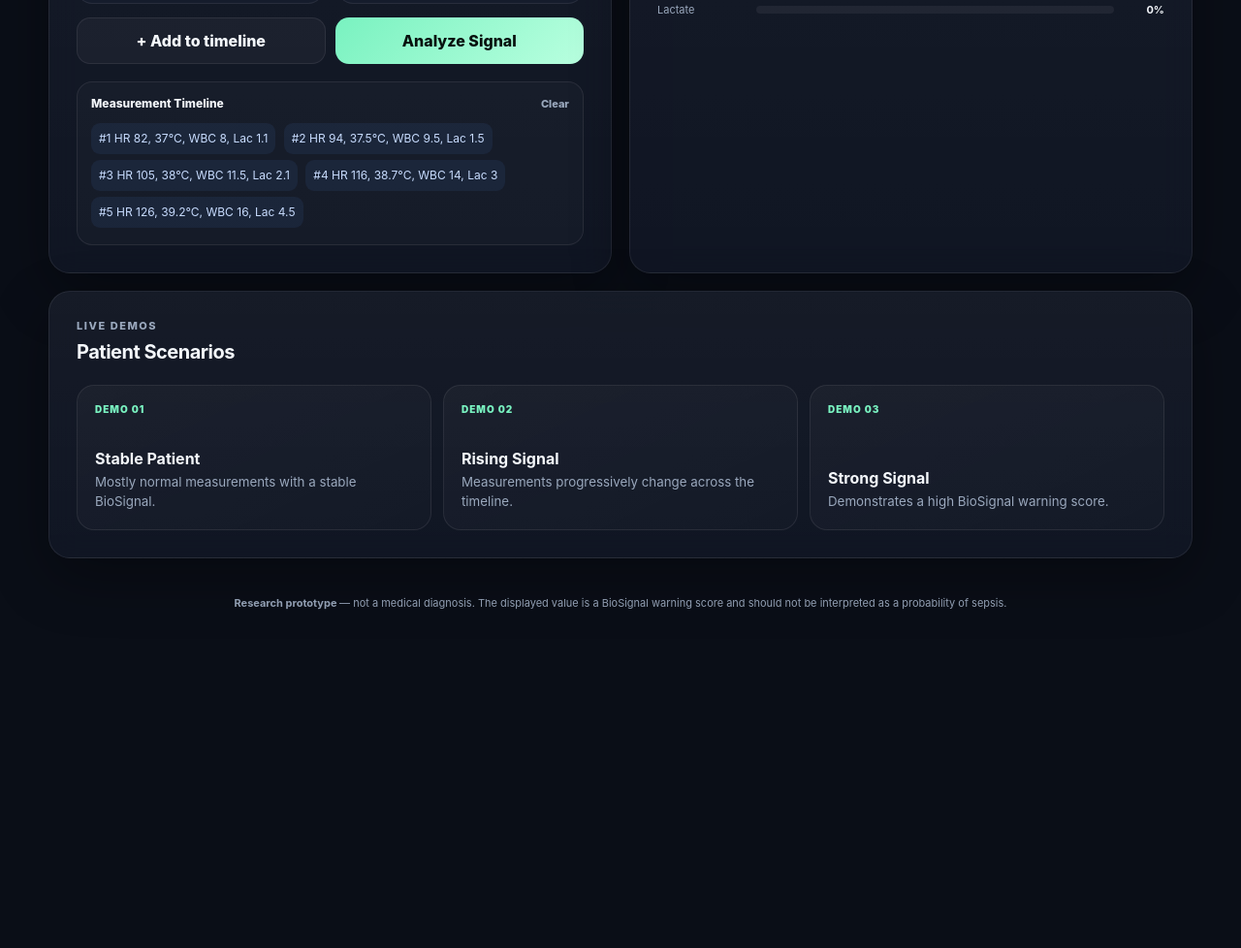
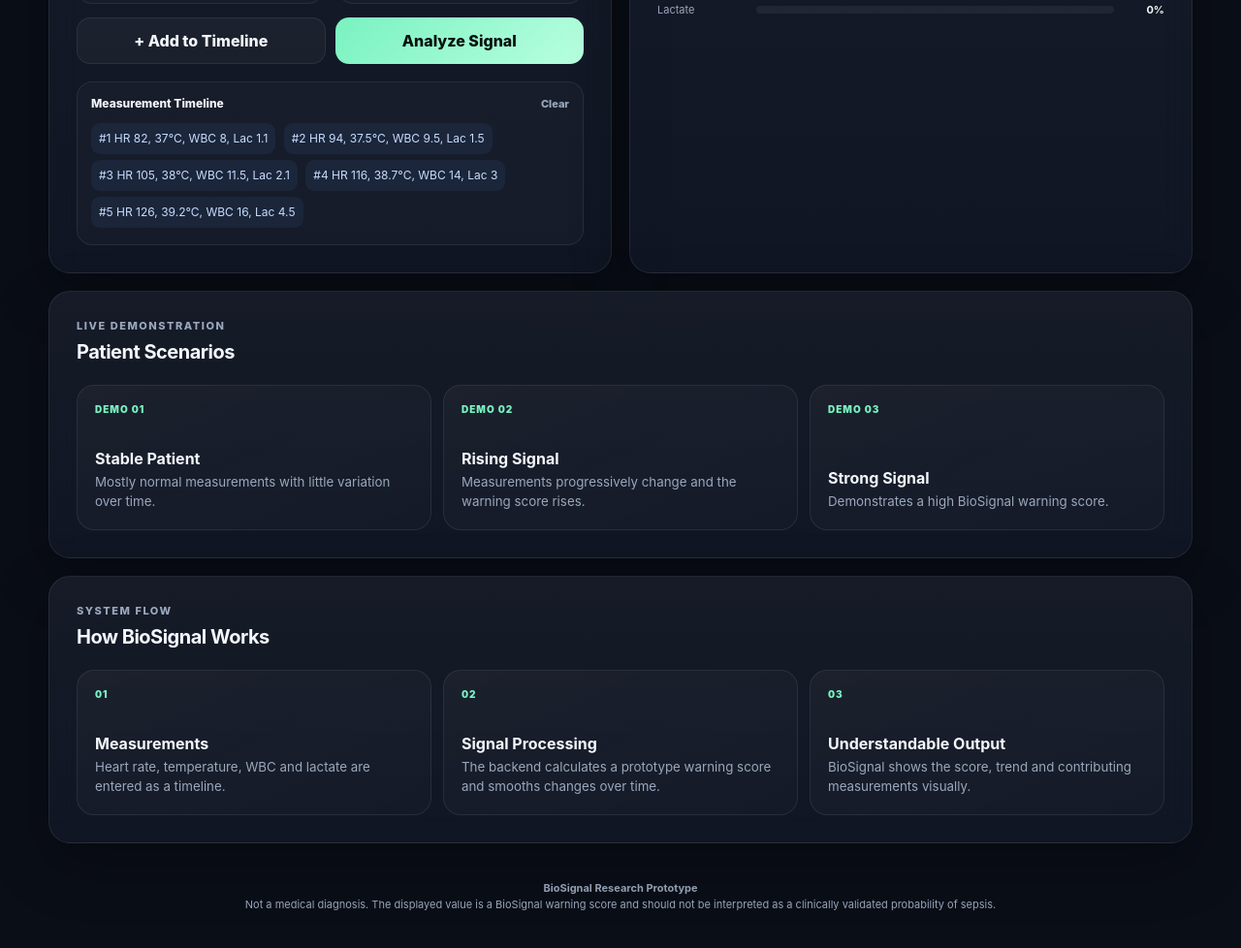
Before and after one commit to laviniaichimm-blip/HachatOwners, a plain HTML site: page frontend/index.html in a window 1280 px wide. Shown: the part 1128-2106 px from the top of the page at 97% size. Before the commit the page ends 1809 px from the top, so only its background shows below. Drawn offline with Linux system fonts and the light colour scheme; no server answers.

Commit message:
Enhance index.html with descriptions and text updates
Added meta description and improved text clarity throughout the HTML file. Updated button labels and section headings for better user understanding.

```diff
--- a/frontend/index.html
+++ b/frontend/index.html
@@ -1,12 +1,16 @@
 <!DOCTYPE html>
 <html lang="en">
-
 <head>
     <meta charset="UTF-8">
 
     <meta
         name="viewport"
         content="width=device-width, initial-scale=1.0"
+    >
+
+    <meta
+        name="description"
+        content="BioSignal — Physiological Early Signal Analysis"
     >
 
     <title>BioSignal</title>
@@ -17,13 +21,14 @@
     >
 </head>
 
-
 <body>
 
 <div class="page-shell">
 
+    <!-- ===================================================== -->
+    <!-- HEADER -->
+    <!-- ===================================================== -->
 
-    <!-- TOP BAR -->
     <header class="topbar">
 
         <div class="brand-row">
@@ -34,12 +39,16 @@
                 class="logo"
             >
 
-            <div>
-                <h1>BioSignal</h1>
+            <div class="brand-text">
+
+                <h1>
+                    BioSignal
+                </h1>
 
                 <p class="brand-subtitle">
                     Physiological Early Signal Analysis
                 </p>
+
             </div>
 
         </div>
@@ -52,11 +61,17 @@
     </header>
 
 
+    <!-- ===================================================== -->
+    <!-- MAIN DASHBOARD -->
+    <!-- ===================================================== -->
 
     <main class="dashboard">
 
 
-        <!-- MAIN SCORE -->
+        <!-- ================================================= -->
+        <!-- CURRENT SIGNAL -->
+        <!-- ================================================= -->
+
         <section class="hero-card panel">
 
             <div class="hero-copy">
@@ -103,15 +118,15 @@
                     id="statusText"
                     class="status-text"
                 >
-                    Choose a demo patient or enter
-                    a measurement history.
+                    Choose a patient scenario or enter
+                    your own measurement timeline.
                 </p>
 
             </div>
 
 
+            <!-- CURRENT MEASUREMENTS -->
 
-            <!-- CURRENT VALUES -->
             <div class="hero-side">
 
                 <div class="hero-side-card">
@@ -170,8 +185,10 @@
         </section>
 
 
+        <!-- ================================================= -->
+        <!-- SIGNAL GRAPH -->
+        <!-- ================================================= -->
 
-        <!-- GRAPH -->
         <section class="panel graph-panel">
 
             <div class="section-heading">
@@ -199,8 +216,10 @@
             </div>
 
 
+            <div class="chart-wrap">
 
-            <div class="chart-wrap">
+
+                <!-- Y AXIS -->
 
                 <div class="y-labels">
 
@@ -213,11 +232,13 @@
                 </div>
 
 
+                <!-- SVG GRAPH -->
+
                 <svg
                     id="signalChart"
                     viewBox="0 0 700 260"
                     role="img"
-                    aria-label="BioSignal history chart"
+                    aria-label="BioSignal warning score history"
                 >
 
                     <line
@@ -277,12 +298,17 @@
         </section>
 
 
+        <!-- ================================================= -->
+        <!-- INPUT + EXPLANATION -->
+        <!-- ================================================= -->
 
-        <!-- INPUT + EXPLANATION -->
         <section class="two-column">
 
 
-            <!-- INPUT -->
+            <!-- ============================================= -->
+            <!-- PATIENT INPUT -->
+            <!-- ============================================= -->
+
             <div class="panel">
 
                 <div class="section-heading">
@@ -302,9 +328,10 @@
                 </div>
 
 
-
                 <div class="form-grid">
 
+
+                    <!-- HEART RATE -->
 
                     <label>
 
@@ -328,6 +355,7 @@
                     </label>
 
 
+                    <!-- TEMPERATURE -->
 
                     <label>
 
@@ -351,6 +379,7 @@
                     </label>
 
 
+                    <!-- WBC -->
 
                     <label>
 
@@ -374,6 +403,7 @@
                     </label>
 
 
+                    <!-- LACTATE -->
 
                     <label>
 
@@ -399,18 +429,21 @@
                 </div>
 
 
+                <!-- ACTION BUTTONS -->
 
                 <div class="input-actions">
 
                     <button
+                        type="button"
                         class="secondary-button"
                         onclick="addMeasurement()"
                     >
-                        + Add to timeline
+                        + Add to Timeline
                     </button>
 
 
                     <button
+                        type="button"
                         class="primary-button"
                         onclick="analyzeHistory()"
                     >
@@ -420,6 +453,7 @@
                 </div>
 
 
+                <!-- TIMELINE PREVIEW -->
 
                 <div class="history-box">
 
@@ -429,7 +463,9 @@
                             Measurement Timeline
                         </span>
 
+
                         <button
+                            type="button"
                             class="text-button"
                             onclick="clearHistory()"
                         >
@@ -451,8 +487,10 @@
             </div>
 
 
+            <!-- ============================================= -->
+            <!-- EXPLANATION -->
+            <!-- ============================================= -->
 
-            <!-- EXPLANATION -->
             <div class="panel">
 
                 <div class="section-heading">
@@ -472,6 +510,7 @@
                 </div>
 
 
+                <!-- REASONS -->
 
                 <div
                     id="reasons"
@@ -479,12 +518,15 @@
                 >
 
                     <div class="reason-item muted">
+
                         Analysis reasons will appear here.
+
                     </div>
 
                 </div>
 
 
+                <!-- CONTRIBUTION BARS -->
 
                 <div class="contributors">
 
@@ -493,11 +535,14 @@
                     </p>
 
 
+                    <!-- HEART RATE -->
+
                     <div class="contributor-row">
 
                         <span>
                             Heart rate
                         </span>
+
 
                         <div class="bar-track">
 
@@ -508,6 +553,7 @@
 
                         </div>
 
+
                         <strong id="valueHr">
                             --
                         </strong>
@@ -515,12 +561,14 @@
                     </div>
 
 
+                    <!-- TEMPERATURE -->
 
                     <div class="contributor-row">
 
                         <span>
                             Temperature
                         </span>
+
 
                         <div class="bar-track">
 
@@ -531,6 +579,7 @@
 
                         </div>
 
+
                         <strong id="valueTemperature">
                             --
                         </strong>
@@ -538,12 +587,14 @@
                     </div>
 
 
+                    <!-- WBC -->
 
                     <div class="contributor-row">
 
                         <span>
                             WBC
                         </span>
+
 
                         <div class="bar-track">
 
@@ -554,6 +605,7 @@
 
                         </div>
 
+
                         <strong id="valueWbc">
                             --
                         </strong>
@@ -561,12 +613,14 @@
                     </div>
 
 
+                    <!-- LACTATE -->
 
                     <div class="contributor-row">
 
                         <span>
                             Lactate
                         </span>
+
 
                         <div class="bar-track">
 
@@ -576,6 +630,7 @@
                             ></div>
 
                         </div>
+
 
                         <strong id="valueLactate">
                             --
@@ -590,8 +645,10 @@
         </section>
 
 
+        <!-- ================================================= -->
+        <!-- DEMO PATIENTS -->
+        <!-- ================================================= -->
 
-        <!-- DEMOS -->
         <section class="panel demo-panel">
 
             <div class="section-heading">
@@ -599,7 +656,7 @@
                 <div>
 
                     <p class="eyebrow">
-                        LIVE DEMOS
+                        LIVE DEMONSTRATION
                     </p>
 
                     <h2>
@@ -611,11 +668,13 @@
             </div>
 
 
-
             <div class="demo-grid">
 
 
+                <!-- STABLE -->
+
                 <button
+                    type="button"
                     class="demo-card"
                     onclick="loadDemo('stable')"
                 >
@@ -624,20 +683,24 @@
                         DEMO 01
                     </span>
 
+
                     <strong>
                         Stable Patient
                     </strong>
 
+
                     <small>
                         Mostly normal measurements
-                        with a stable BioSignal.
+                        with little variation over time.
                     </small>
 
                 </button>
 
 
+                <!-- RISING -->
 
                 <button
+                    type="button"
                     class="demo-card"
                     onclick="loadDemo('rising')"
                 >
@@ -646,20 +709,24 @@
                         DEMO 02
                     </span>
 
+
                     <strong>
                         Rising Signal
                     </strong>
 
+
                     <small>
                         Measurements progressively
-                        change across the timeline.
+                        change and the warning score rises.
                     </small>
 
                 </button>
 
 
+                <!-- STRONG -->
 
                 <button
+                    type="button"
                     class="demo-card"
                     onclick="loadDemo('strong')"
                 >
@@ -668,9 +735,11 @@
                         DEMO 03
                     </span>
 
+
                     <strong>
                         Strong Signal
                     </strong>
+
 
                     <small>
                         Demonstrates a high
@@ -684,26 +753,115 @@
         </section>
 
 
+        <!-- ================================================= -->
+        <!-- HOW IT WORKS -->
+        <!-- ================================================= -->
+
+        <section class="panel demo-panel">
+
+            <div class="section-heading">
+
+                <div>
+
+                    <p class="eyebrow">
+                        SYSTEM FLOW
+                    </p>
+
+                    <h2>
+                        How BioSignal Works
+                    </h2>
+
+                </div>
+
+            </div>
+
+
+            <div class="demo-grid">
+
+
+                <div class="demo-card">
+
+                    <span class="demo-kicker">
+                        01
+                    </span>
+
+                    <strong>
+                        Measurements
+                    </strong>
+
+                    <small>
+                        Heart rate, temperature,
+                        WBC and lactate are entered
+                        as a timeline.
+                    </small>
+
+                </div>
+
+
+                <div class="demo-card">
+
+                    <span class="demo-kicker">
+                        02
+                    </span>
+
+                    <strong>
+                        Signal Processing
+                    </strong>
+
+                    <small>
+                        The backend calculates
+                        a prototype warning score
+                        and smooths changes over time.
+                    </small>
+
+                </div>
+
+
+                <div class="demo-card">
+
+                    <span class="demo-kicker">
+                        03
+                    </span>
+
+                    <strong>
+                        Understandable Output
+                    </strong>
+
+                    <small>
+                        BioSignal shows the score,
+                        trend and contributing
+                        measurements visually.
+                    </small>
+
+                </div>
+
+            </div>
+
+        </section>
+
     </main>
 
 
+    <!-- ===================================================== -->
+    <!-- FOOTER -->
+    <!-- ===================================================== -->
 
-    <!-- DISCLAIMER -->
     <footer>
 
         <strong>
-            Research prototype
+            BioSignal Research Prototype
         </strong>
 
-        — not a medical diagnosis.
+        <br>
+
+        Not a medical diagnosis.
 
         The displayed value is a
-        BioSignal warning score and
-        should not be interpreted as
-        a probability of sepsis.
+        BioSignal warning score and should not
+        be interpreted as a clinically validated
+        probability of sepsis.
 
     </footer>
-
 
 </div>
 
@@ -711,5 +869,4 @@
 <script src="/app.js"></script>
 
 </body>
-
 </html>
```
